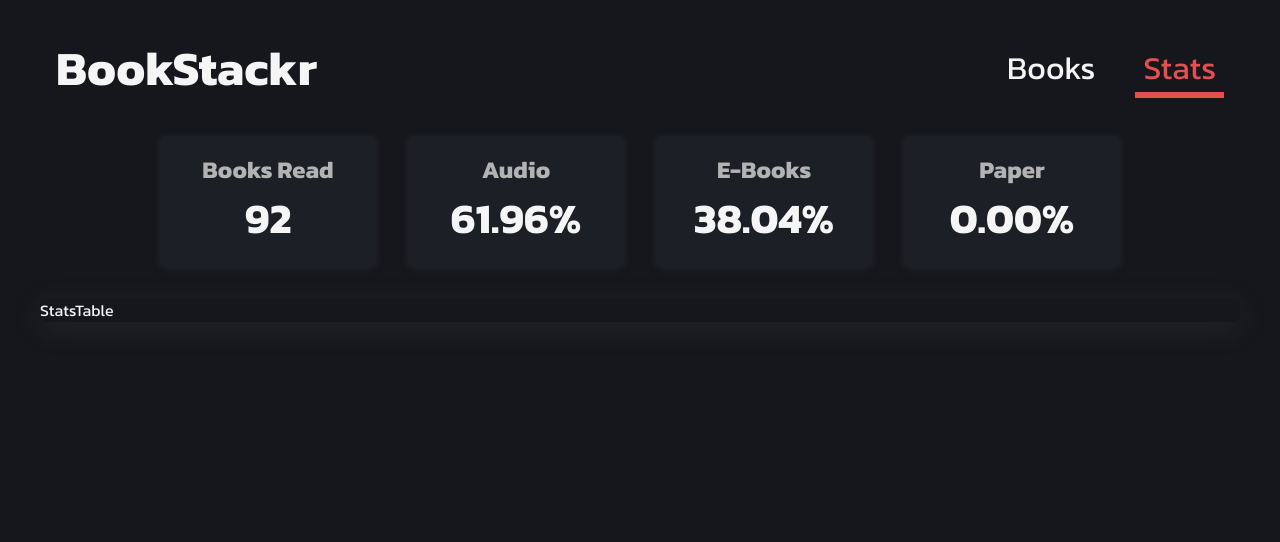
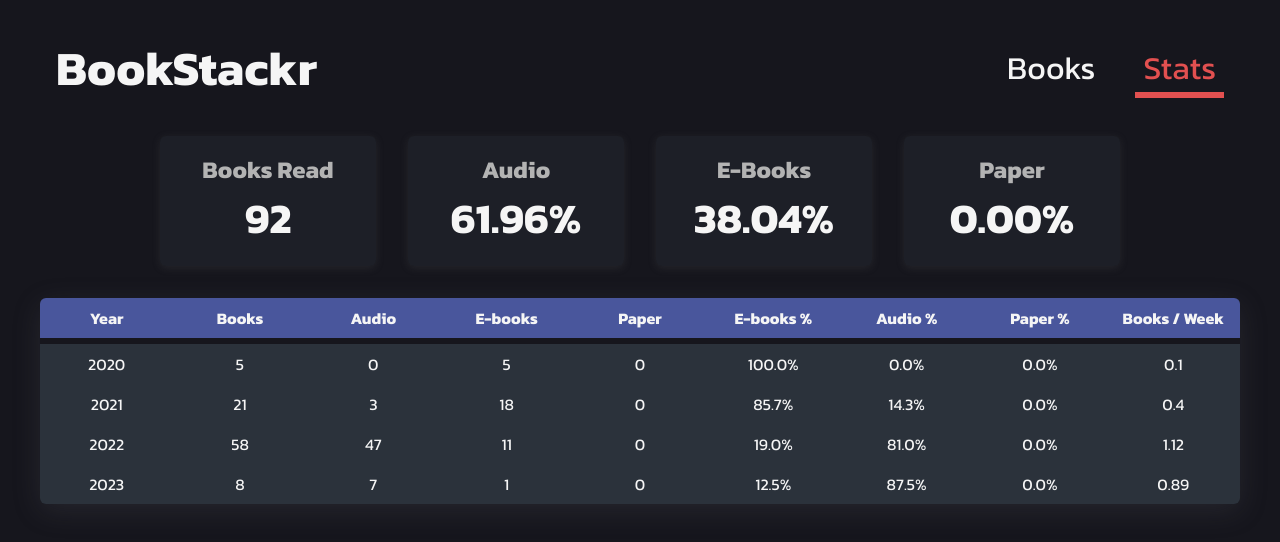
Before and after one commit to 0mppula/BookStackr, a React (Create React App) app: page /stats in a window 1280 px wide. Shown: the top 542 px of the page. Built offline with nearby package versions, Linux system fonts and the light colour scheme.

Commit message:
Added stats table.

```diff
--- a/src/components/FormComponents/FormGroup.tsx
+++ b/src/components/FormComponents/FormGroup.tsx
@@ -5,7 +5,11 @@
 }
 
 const FormGroup: FC<FormGroupProps> = ({ children }) => {
-	return <div className="form-group">{children}</div>;
+	return (
+		<div className="form-group">
+			<div className="input-group-container">{children}</div>
+		</div>
+	);
 };
 
 export default FormGroup;
--- a/src/components/FormComponents/SelectInput.tsx
+++ b/src/components/FormComponents/SelectInput.tsx
@@ -31,7 +31,7 @@
 }) => {
 	const inputRef = useRef<any>(null);
 	return (
-		<div>
+		<div className='input-group'>
 			<label onClick={() => inputRef?.current?.focus()}>
 				{label}
 				{required && <span>*</span>}
--- a/src/components/FormComponents/TextInput.tsx
+++ b/src/components/FormComponents/TextInput.tsx
@@ -26,7 +26,7 @@
 	const inputRef = useRef<HTMLInputElement>(null);
 
 	return (
-		<div>
+		<div className='input-group'>
 			<label onClick={() => inputRef?.current?.focus()}>
 				{label}
 				{required && <span>*</span>}
--- a/src/components/Stats/StatsTable.tsx
+++ b/src/components/Stats/StatsTable.tsx
@@ -1,12 +1,12 @@
 import { FC, useMemo } from 'react';
 import { useSelector } from 'react-redux';
-import { Column } from 'react-table';
+import { Column, useSortBy, useTable } from 'react-table';
 import { RootState } from '../../app/store';
 import { selectBooksStatsTableData } from '../../features/BooksSlice';
 
 const StatsTable: FC = () => {
 	interface ColumnType {
-		uniqueYears: number;
+		years: number;
 		totalBooksReadByYear: number;
 		audioBooksReadByYear: number;
 		eBooksReadByYear: number;
@@ -20,9 +20,10 @@
 	const tableData = useSelector((state: RootState) => selectBooksStatsTableData(state));
 
 	const data: any = useMemo(() => tableData, [tableData]);
+
 	const columns: Column<ColumnType>[] = useMemo(
 		() => [
-			{ Header: 'Year', accessor: 'uniqueYears' },
+			{ Header: 'Year', accessor: 'years', className: 'center' },
 			{ Header: 'Books', accessor: 'totalBooksReadByYear' },
 			{ Header: 'Audio', accessor: 'audioBooksReadByYear' },
 			{ Header: 'E-books', accessor: 'eBooksReadByYear' },
@@ -35,7 +36,62 @@
 		[tableData]
 	);
 
-	return <div className="table-container">StatsTable</div>;
+	const { getTableProps, getTableBodyProps, headerGroups, rows, prepareRow } = useTable(
+		{
+			columns,
+			data,
+		},
+		useSortBy
+	);
+
+	return (
+		<div className="table-container">
+			<table {...getTableProps()} className="books-stats-table">
+				<thead>
+					{headerGroups.map((headerGroup) => (
+						<tr {...headerGroup.getHeaderGroupProps()}>
+							{headerGroup.headers.map((column: any) => (
+								<th
+									{...column.getHeaderProps([
+										{ className: column.id },
+										column.getSortByToggleProps(),
+									])}
+								>
+									{column.render('Header')}
+
+									<span>
+										{column.isSorted
+											? column.isSortedDesc
+												? ' 🔽'
+												: ' 🔼'
+											: ''}
+									</span>
+								</th>
+							))}
+						</tr>
+					))}
+				</thead>
+
+				<tbody {...getTableBodyProps()}>
+					{rows.map((row, i) => {
+						prepareRow(row);
+						return (
+							<tr {...row.getRowProps()}>
+								{row.cells.map((cell: any) => (
+									<td
+										{...cell.getCellProps({ className: cell?.column?.id })}
+										key={cell?.column?.id}
+									>
+										{cell.render('Cell')}
+									</td>
+								))}
+							</tr>
+						);
+					})}
+				</tbody>
+			</table>
+		</div>
+	);
 };
 
 export default StatsTable;
--- a/src/features/BooksSlice.tsx
+++ b/src/features/BooksSlice.tsx
@@ -94,7 +94,6 @@
 
 export const selectBooksStatsTableData = createSelector([booksSelector], (books) => {
 	const tableData: tableRowDataType[] = [];
-
 	const totalBooksReadByYear: number[] = [];
 	const audioBooksReadByYear: number[] = [];
 	const eBooksReadByYear: number[] = [];
--- a/src/helpers/reactSelectStyles.ts
+++ b/src/helpers/reactSelectStyles.ts
@@ -6,7 +6,7 @@
 		// Outline of the select element when when focused and blurred
 		outline: state.isFocused
 			? `2px solid ${cssVar('--light')}`
-			: `2px solid ${cssVar('--light-alt')}`,
+			: `1px solid ${cssVar('--light-alt')}`,
 	}),
 };
 
```
